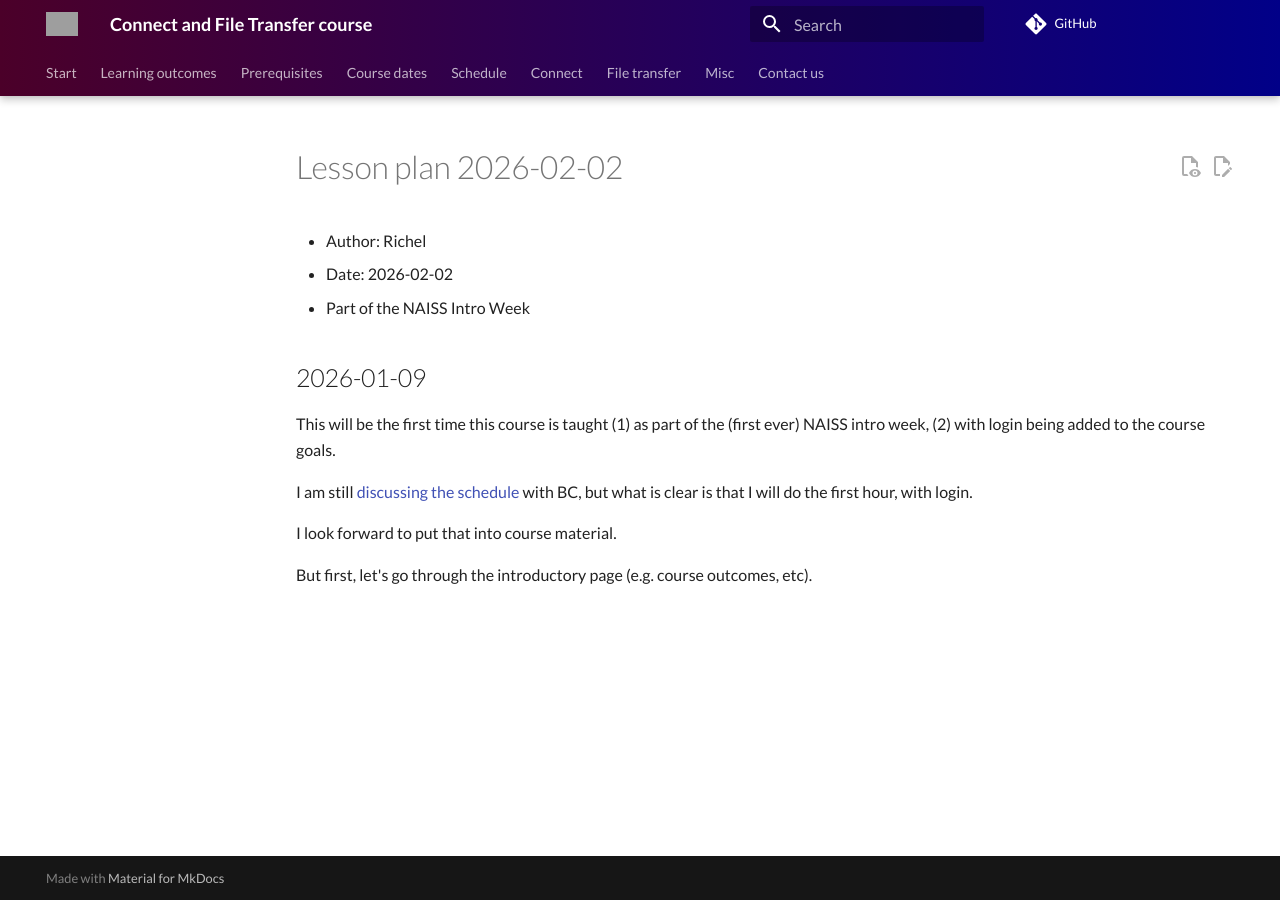
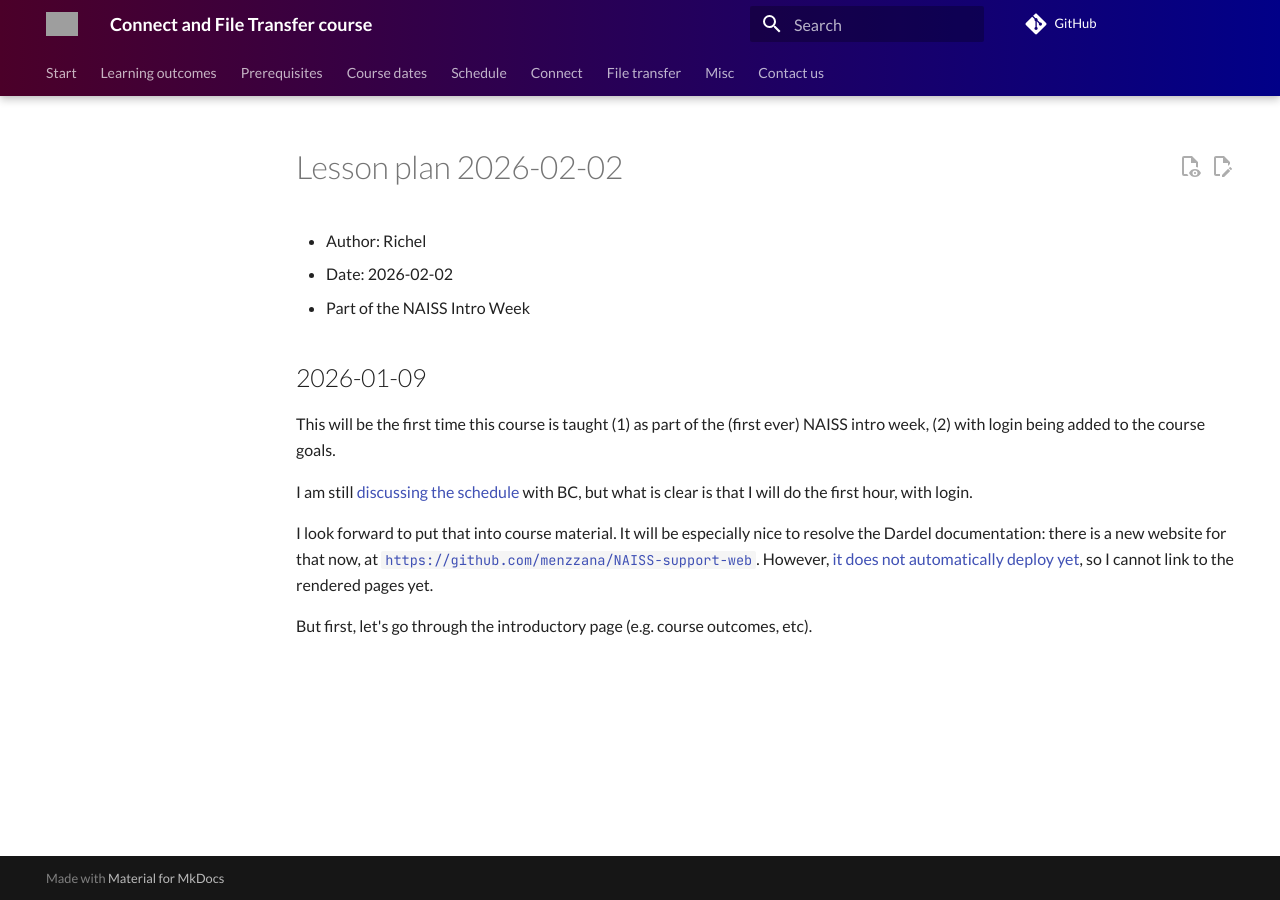
Before and after one commit to UPPMAX/naiss_file_transfer_course, an MkDocs documentation site: the page built from docs/lesson_plans/20260202/README.md, in a window 1280 px wide. Built offline with MkDocs 1.6.1 and Material for MkDocs 9.7.7, drawn with Linux system fonts in a browser that asks for light colours; comment, search, counter and statistics services are not loaded; grey boxes are pictures that could not be loaded.

Commit message:
Delay until https://github.com/menzzana/NAISS-support-web/issues/8 is done

```diff
--- a/docs/lesson_plans/20260202/README.md
+++ b/docs/lesson_plans/20260202/README.md
@@ -15,5 +15,11 @@ I am still
 with BC, but what is clear is that I will do the first hour, with login.
 
 I look forward to put that into course material.
+It will be especially nice to resolve the Dardel documentation:
+there is a new website for that now, at
+[`https://github.com/menzzana/NAISS-support-web`](https://github.com/menzzana/NAISS-support-web).
+However,
+[it does not automatically deploy yet](https://github.com/menzzana/NAISS-support-web/issues/8),
+so I cannot link to the rendered pages yet.
 
 But first, let's go through the introductory page (e.g. course outcomes, etc).
```
Also changed, not shown: docs/sessions/intro.md (+3 -2 lines).
